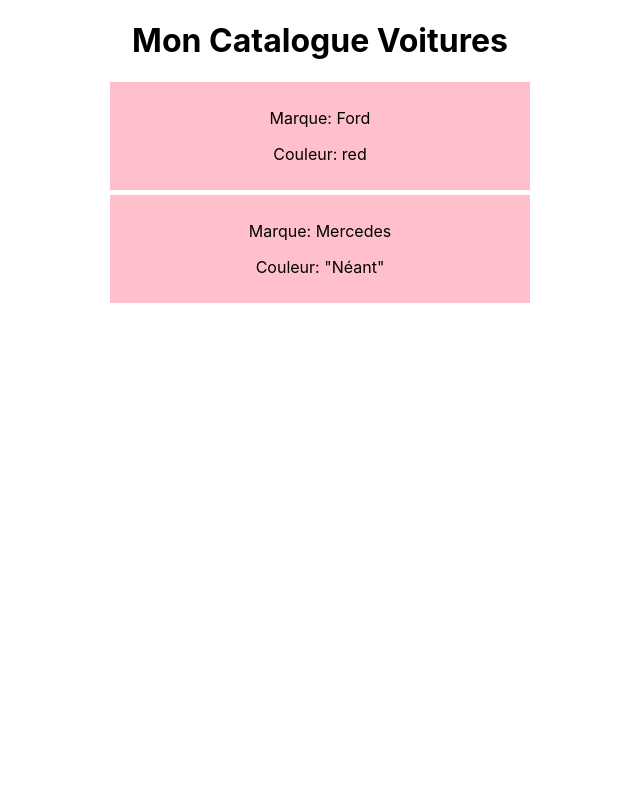
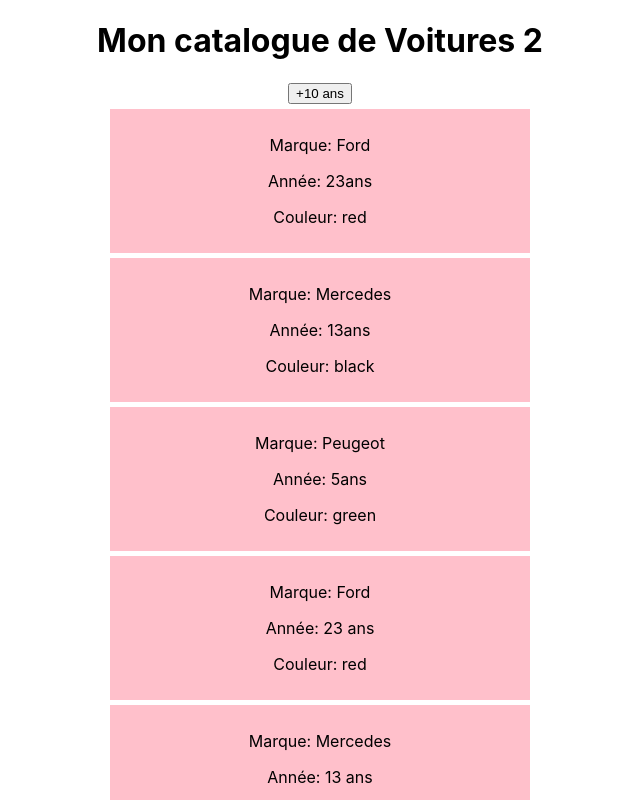
Before and after one commit to xElon-Mask/React-Project-5-Cars, a React (Create React App) app: page / in a window 1280 px wide. Shown: the top 800 px of the page, without its empty margins (320-960 px from the left). Built offline with nearby package versions, Linux system fonts and the light colour scheme.

Commit message:
incrementation du state dans Mycars.js

```diff
--- a/src/App.js
+++ b/src/App.js
@@ -1,19 +1,14 @@
-import { Component } from 'react';
-import Mycars from './components/Mycars';
-import './App.css';
+import { Component } from "react";
+import Mycars from "./components/Mycars";
+import "./App.css";
 
 class App extends Component {
-
-  state = {
-    titre: 'Mon Catalogue Voitures'
-  }
-
   render() {
     return (
-      <div className='App'>
-        <Mycars title={this.state.titre} />
+      <div className="App">
+        <Mycars />
       </div>
-    )
+    );
   }
 }
 
--- a/src/components/Cars.js
+++ b/src/components/Cars.js
@@ -1,17 +1,24 @@
-const Car = ({color, children}) => {
-
+const Car = ({ color, children, year }) => {
   const colorInfo = color ? <p>Couleur: {color}</p> : <p>Couleur: "Néant"</p>;
 
   if (children) {
     return (
-            <div style={ {backgroundColor: 'pink', width: '400px', padding: '10px', margin: '5px auto'} }>
-                <p>Marque: { children }</p>
+      <div
+        style={{
+          backgroundColor: "pink",
+          width: "400px",
+          padding: "10px",
+          margin: "5px auto",
+        }}
+      >
+        <p>Marque: {children}</p>
+        <p>Année: {year}</p>
         {colorInfo}
       </div>
-        )
+    );
   }
 
   // return null // ce return est Facultatif
-}
+};
 
-export default Car
+export default Car;
--- a/src/components/Mycars.js
+++ b/src/components/Mycars.js
@@ -1,20 +1,79 @@
-import { Component } from 'react'
-import Car from './Cars'
+import { Component } from "react";
+import Car from "./Cars";
 
 class Mycars extends Component {
+  state = {
+    voitures: [
+      {
+        name: "Ford",
+        color: "red",
+        year: 2000,
+      },
+      {
+        name: "Mercedes",
+        color: "black",
+        year: 2010,
+      },
+      {
+        name: "Peugeot",
+        color: "green",
+        year: 2018,
+      },
+    ],
+    titre: "Mon catalogue de Voitures 2",
+  };
 
-    render() {
-        return (
-            <div>
-                <h1>{this.props.title}</h1>
+  addTenYears = () => {
+    const updatedState = this.state.voitures.map((param) => {
+      return (param.year -= 10);
+    });
 
-                <Car color="red">Ford</Car>
-                <Car>Mercedes</Car>
-                <Car color="green"></Car>
-            </div>
+    this.setState({
+      updatedState,
+    });
+  };
 
-        )
-    }
+  render() {
+    const yearEnCours = new Date().getFullYear();
+    return (
+      <div>
+        <h1>{this.state.titre}</h1>
+
+        <button onClick={this.addTenYears}>+10 ans</button>
+
+        <Car
+          color={this.state.voitures[0].color}
+          year={yearEnCours - this.state.voitures[0].year + "ans"}
+        >
+          {this.state.voitures[0].name}
+        </Car>
+        <Car
+          color={this.state.voitures[1].color}
+          year={yearEnCours - this.state.voitures[1].year + "ans"}
+        >
+          {this.state.voitures[1].name}
+        </Car>
+        <Car
+          color={this.state.voitures[2].color}
+          year={yearEnCours - this.state.voitures[2].year + "ans"}
+        >
+          {this.state.voitures[2].name}
+        </Car>
+
+        {this.state.voitures.map((voiture, index) => {
+          return (
+            <Car
+              key={index}
+              color={voiture.color}
+              year={yearEnCours - voiture.year + " ans"}
+            >
+              {voiture.name}
+            </Car>
+          );
+        })}
+      </div>
+    );
+  }
 }
 
-export default Mycars
+export default Mycars;
```
Lines whose indentation alone changed are shown as unchanged.
